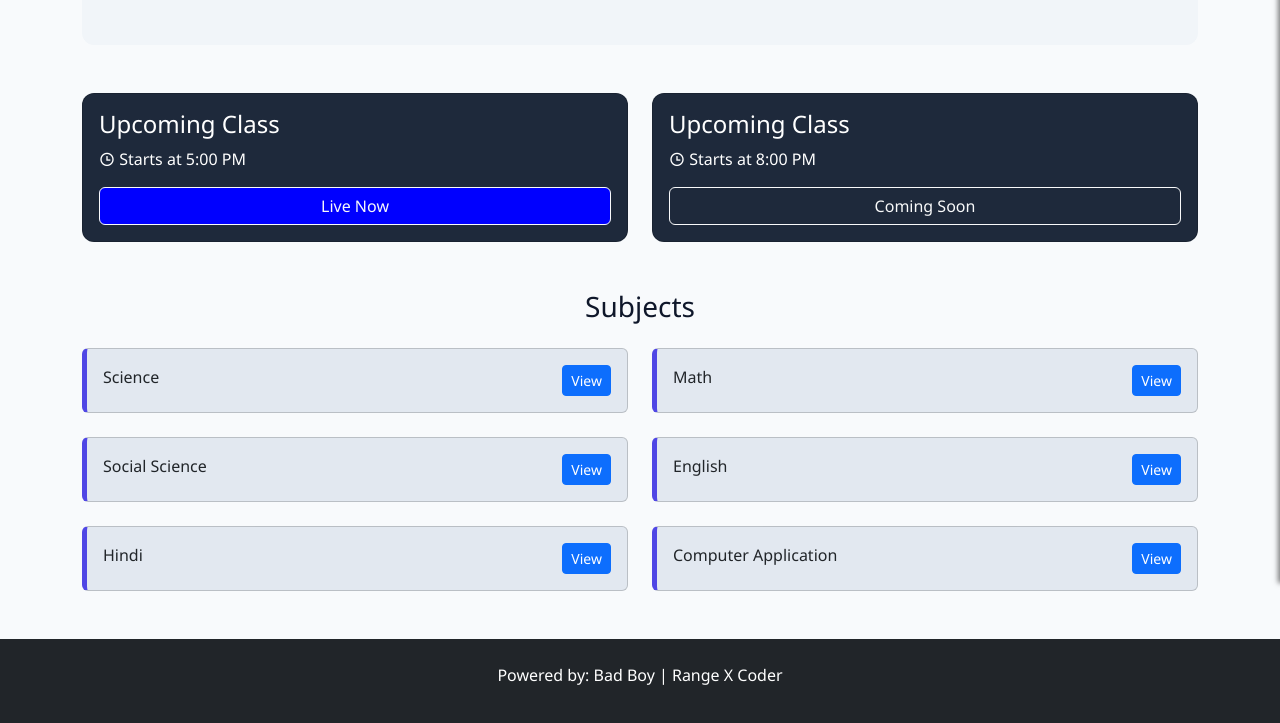
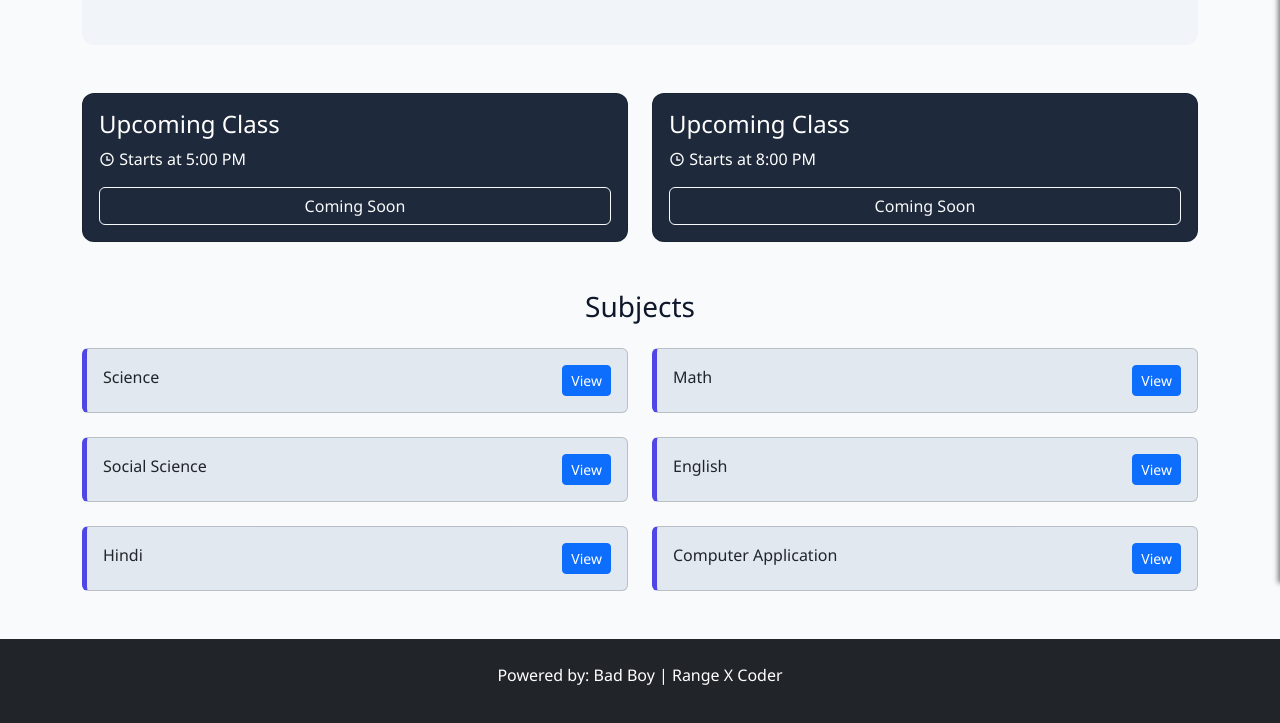
Before and after one commit to Badboy295-crazy/RangeXCoder9th, a plain HTML site: page index.html in a window 1280 px wide. Shown: the part 217-940 px from the top of the page. Drawn offline with nearby package versions, Linux system fonts and the light colour scheme.

Commit message:
Update index.html

```diff
--- a/index.html
+++ b/index.html
@@ -42,7 +42,7 @@
           <div class="card-body text-white">
             <h4>Upcoming Class</h4>
             <p><i class="ri-time-line"></i> Starts at 5:00 PM</p>
-             <button class="btn btn-outline-light w-100"  onclick="window.location.href='https://rangexcoder-mediaplayer.netlify.app/?title=First Live Class &url=https%3A%2F%2Fd133w6ldrek1er.cloudfront.net%2Fout%2Fv1%2Fc923787f6b3b40cbbfbdc51d2d76e51e%2Findex.m3u8'" style="background-color:Blue;"> Live Now</button>
+             <button class="btn btn-outline-light w-100"  onclick="window.location.href='https://rangexcoder-mediaplayer.netlify.app/?title=First Live Class &url=https%3A%2F%2Fd133w6ldrek1er.cloudfront.net%2Fout%2Fv1%2Fc923787f6b3b40cbbfbdc51d2d76e51e%2Findex.m3u8'" style="background-color:;"> Coming Soon</button>
 
 
 
```
